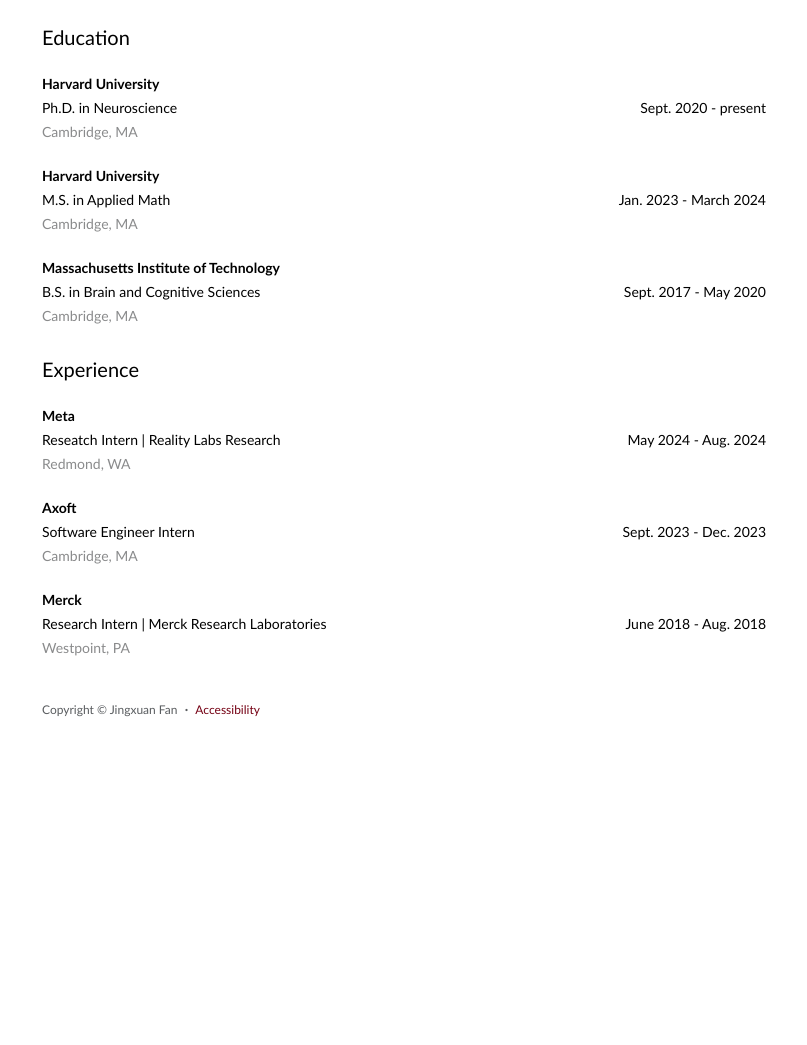
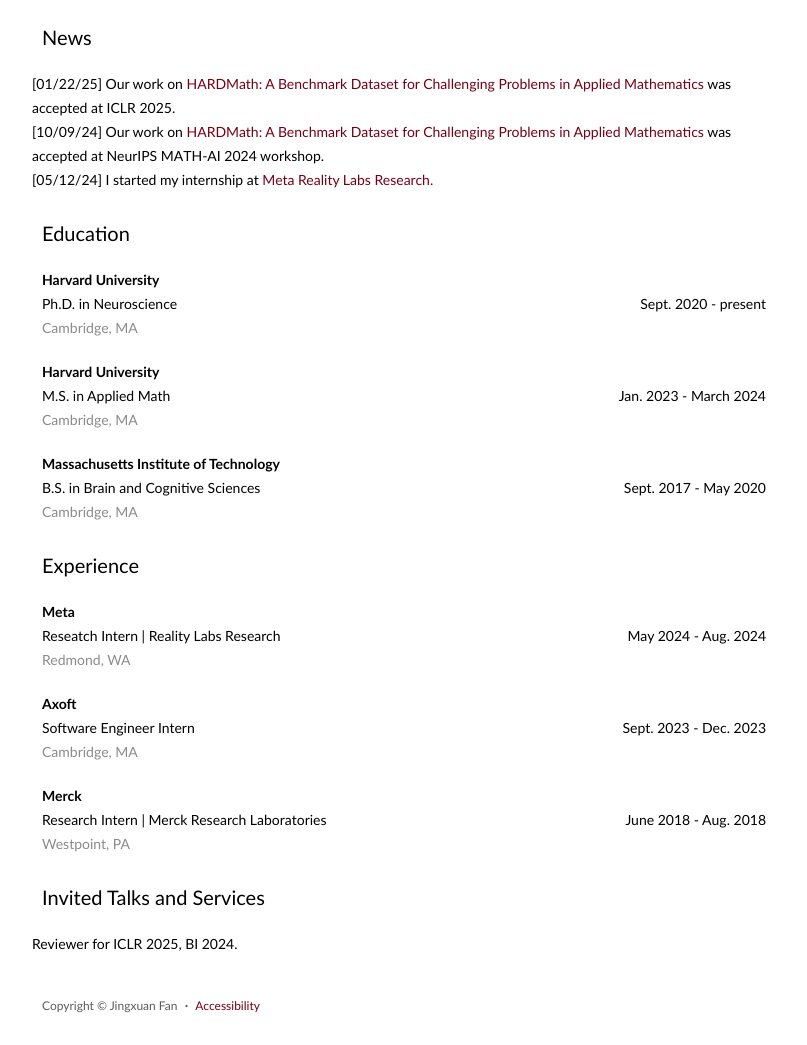
Before and after one commit to jingxuanf0214/jingxuanf0214.github.io, a plain HTML site: page index.html in a window 1280 px wide. Shown: the part 1027-2072 px from the top of the page, without its empty margins (236-1043 px from the left). Before the commit the page ends 1776 px from the top, so only its background shows below. Drawn offline with nearby package versions, Linux system fonts and the light colour scheme; a script that the page names is missing; some icons are missing.

Commit message:
update news

```diff
--- a/index.html
+++ b/index.html
@@ -320,6 +320,36 @@
       </div>
     </div>
 
+    <!-- News -->
+    <div class="sec-wrapper news-wrapper" id="news">
+      <div class="row section-head">
+        <div class="col col-wrapper">
+          <div class="section-title">News</div>
+        </div>
+      </div>
+
+      <div class="section-item">
+        <ul class="list-unstyled">
+          <li>
+            <span>[01/22/25]</span>
+            Our work on
+            <a href="https://openreview.net/forum?id=nDTvP6tBMd">HARDMath: A Benchmark Dataset for Challenging Problems in Applied Mathematics</a>
+            was accepted at ICLR 2025.
+          </li>
+          <li>
+            <span>[10/09/24]</span>
+            Our work on
+            <a href="https://openreview.net/forum?id=gt6prlTEGL">HARDMath: A Benchmark Dataset for Challenging Problems in Applied Mathematics</a>
+            was accepted at NeurIPS MATH-AI 2024 workshop.
+          </li>
+          <li>
+            <span>[05/12/24]</span>
+            I started my internship at <a href="https://about.meta.com/realitylabs/">Meta Reality Labs Research.
+          </li>
+          <!-- Add more news items as needed -->
+        </ul>
+      </div>
+    </div>
 
     <!-- Education -->
     <div class="sec-wrapper exp-wrapper" id="edu">
@@ -492,6 +522,24 @@
       </div>
     </div>
 
+    <!-- Services -->
+    <div class="sec-wrapper service-wrapper" id="services">
+      <div class="row section-head">
+        <div class="col col-wrapper">
+          <div class="section-title">Invited Talks and Services</div>
+        </div>
+      </div>
+
+      <div class="section-item">
+        <ul class="list-unstyled">
+          <li>
+            Reviewer for ICLR 2025, BI 2024.
+          </li>
+        </ul>
+      </div>
+    </div>
+
+
     <!-- Footer -->
     <footer class="citation col-wrapper">
       <div class="text-muted">
```
